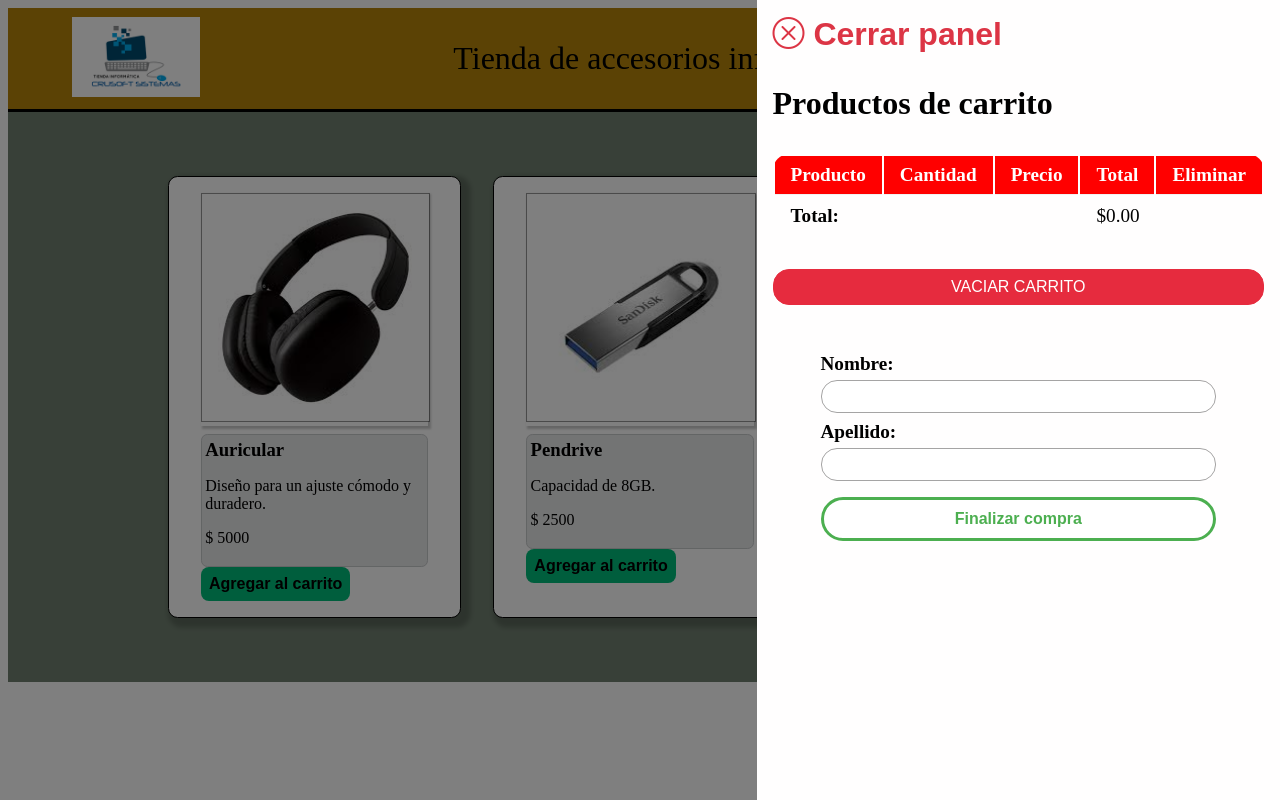
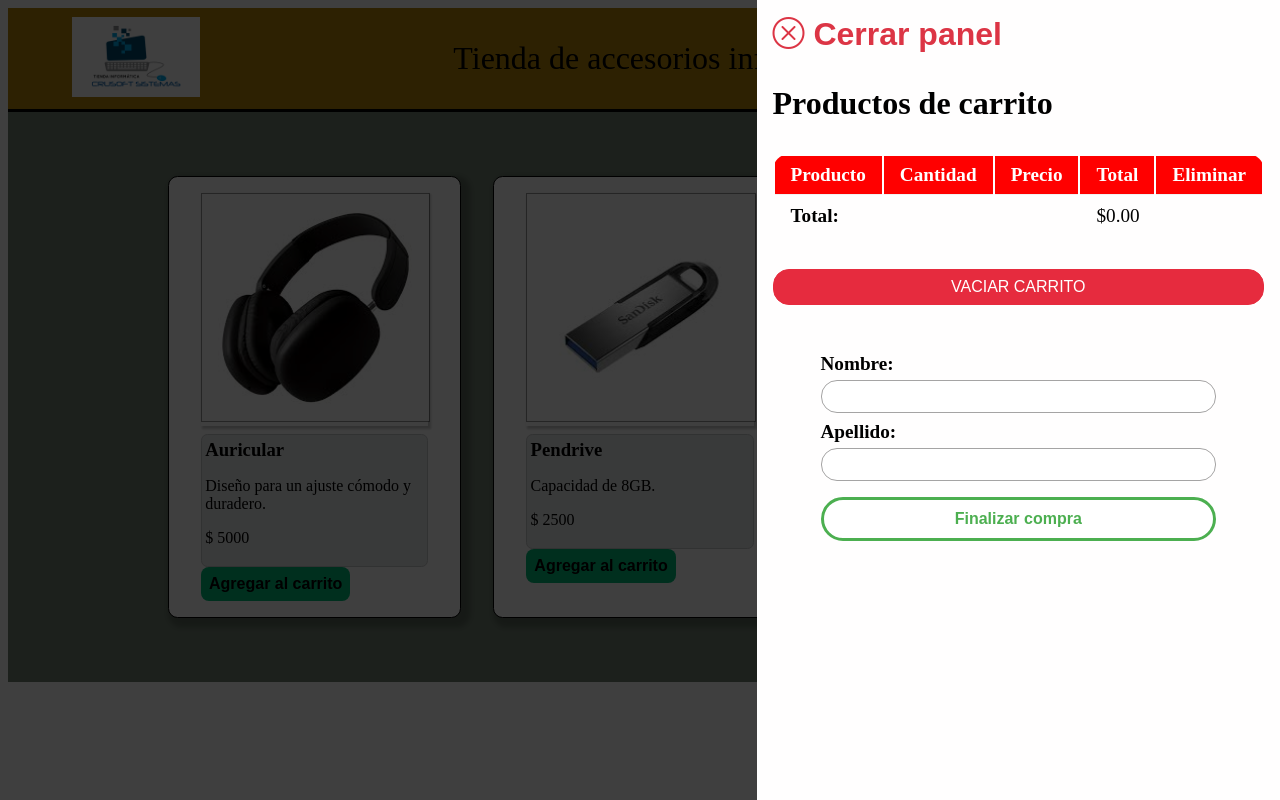
Before and after one commit to NSRipani/carrito-MiniProyecto-Js-CODER, a website: page index.html in a window 1280 px wide. Both pictures are taken after a click on the button 1169 px from the left and 49 px from the top of the page. Drawn offline with nearby package versions, Linux system fonts and the light colour scheme; some packages are replaced by stand-ins of ours; a script that the page names is missing.

Commit message:
terminado para la entrega de Coder

```diff
--- a/carrito.js
+++ b/carrito.js
@@ -4,6 +4,7 @@ const abrir = document.querySelector("#carro");
 const cerrar = document.querySelector("#close");
 const cartCount = document.querySelector("#cart-count");
 const cartItemsContainer = document.querySelector("#cart-items");
+const izq_panel = document.querySelector("#izq-panel");
 
 // LocalStorage
 let products = JSON.parse(localStorage.getItem("cart")) || [];
@@ -11,11 +12,13 @@ let products = JSON.parse(localStorage.getItem("cart")) || [];
 // Eventos para que el panel del carrito sea visible y sea ocultado
 abrir.addEventListener("click", () => {
     nav.style.visibility = "visible";
+    izq_panel.style.visibility = "visible";
     actualizarDisplayCarro();
 });
 
 cerrar.addEventListener("click", () => {
     nav.style.visibility = "hidden";
+    izq_panel.style.visibility = "hidden";
 });
 
 // Funcion de agregado de productos al carrito
@@ -126,7 +129,7 @@ function guardarCarroEnLocalStorage() {
 }
 
 // Carga los productos desde el archivo "data.json"
-async function loadProducts() {
+async function cargarProductos() {
     try {
         const response = await fetch("productos/data.json");
         const data = await response.json();
@@ -152,7 +155,7 @@ async function loadProducts() {
     }
 }
 
-loadProducts();
+cargarProductos();
 
 // Agrega un evento de clic a cada botón "Eliminar" en el carrito
 cartItemsContainer.addEventListener("click", (event) => {
--- a/index.html
+++ b/index.html
@@ -8,6 +8,7 @@
     <title>E-commerce - Infomática</title>
 </head>
 <body>
+    <!-- Encabezado con su logotipo, titulo y botón del carrito -->
     <header class="header-content">
         <div class="logotipo">
             <img src="asset/logo.png" alt="logotipo">
@@ -21,8 +22,12 @@
             <span id="cart-count">0</span>
         </div>
         <nav class="nav" id="nav">
+
+            <!-- Botón para el cierre del panel del carrito -->
             <button class="cerrar-menu" id="close"><i class="bi bi-x-circle"></i> Cerrar panel</button>
             <h3>Productos de carrito</h3>
+
+            <!-- tabla para mostrar los productos agregado al carrito -->
             <table class="tabla-prod">
                 <thead>
                     <tr>
@@ -38,6 +43,8 @@
                 </tbody>
             </table>
             <button id="vaciar-carrito">VACIAR CARRITO</button>
+
+            <!-- Formulario para el 'comprador' -->
             <form class="form">
                 <label id="label-nom" for="nombre">Nombre:</label>
                 <input type="text" id="nombre" name="nombre" required>
@@ -47,7 +54,12 @@
             </form>
         </nav>
     </header>
+
+    <!-- Bloqueo de la zona izquierda del panel del carrito-->
+    <div class="bloqueo" id="izq-panel"></div>
     <main>
+
+        <!-- Grilla que se muestran las tarjetas de productos-->
         <section class="grid">
             <div class="product-card">
                 <div class="product-image">
@@ -58,7 +70,6 @@
                     <p class="product-description">Diseño para un ajuste cómodo y duradero.</p>
                     <div class="product-price-actions">
                         <p class="product-price">$ 5000</p>
-                        <!-- <button class="add-to-cart">Agregar al carrito</button> -->
                     </div>
                 </div>
             </div>
@@ -71,7 +82,6 @@
                     <p class="product-description">Capacidad de 8GB.</p>
                     <div class="product-price-actions">
                         <p class="product-price">$ 2500</p>
-                        <!-- <button class="add-to-cart">Agregar al carrito</button> -->
                     </div>
                 </div>
             </div>
@@ -84,7 +94,6 @@
                     <p class="product-description">Mouse con bluetooth</p>
                     <div class="product-price-actions">
                         <p class="product-price">$ 1500</p>
-                        <!-- <button class="add-to-cart">Agregar al carrito</button> -->
                     </div>
                 </div>
             </div>
--- a/styl.css
+++ b/styl.css
@@ -52,6 +52,7 @@
     background-color: rgb(255, 254, 254);
     padding: 1rem;
     box-shadow: 0 0 0 100vmax rgba(0, 0, 0, 0.5);
+    z-index: 20;
 }
 
 
@@ -72,7 +73,16 @@
 .header-content .nav .cerrar-menu:active {
     color: #c82333;
 }
-
+.bloqueo {
+    position: fixed;
+    top: 0;
+    left: 0;
+    width: 100%;
+    height: 100%;
+    background-color: rgba(0, 0, 0, 0.5);
+    visibility: hidden;
+    z-index: 10;
+}
 
 .grid{
     grid-template-columns: repeat(3, 1fr);
```
Also changed, not shown: productos/data.json (+3 -21 lines).
